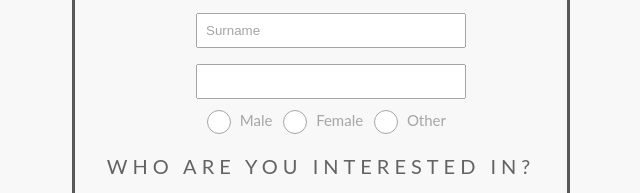
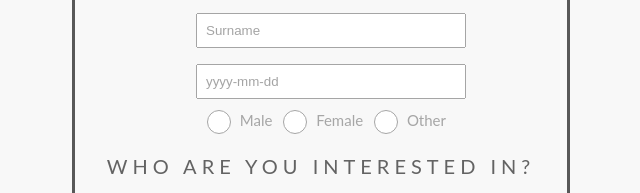
Before and after one commit to juusujanar/iizibang, a plain HTML site: page registration/index.html in a window 1280 px wide. Shown: the part 607-800 px from the top of the page, 319-959 px from the left. Drawn offline with nearby package versions, Linux system fonts and the light colour scheme; some packages are replaced by stand-ins of ours; a script that the page names is missing.

Commit message:
Add placeholder for birthdate

```diff
--- a/registration/index.html
+++ b/registration/index.html
@@ -55,7 +55,7 @@
                     <input class="registration-input" type="text" placeholder="Surname" id="lastname" name="lastname" required />
                 </div>
                 <div class="registration-input-container">
-                    <input class="registration-input" type="text" id="birthdate" name="birthdate"/>
+                    <input class="registration-input" type="text" placeholder="yyyy-mm-dd" id="birthdate" name="birthdate"/>
                 </div>
                 <div class="gender">
                     <input type="radio" name="gender" value="Male" > Male
```
